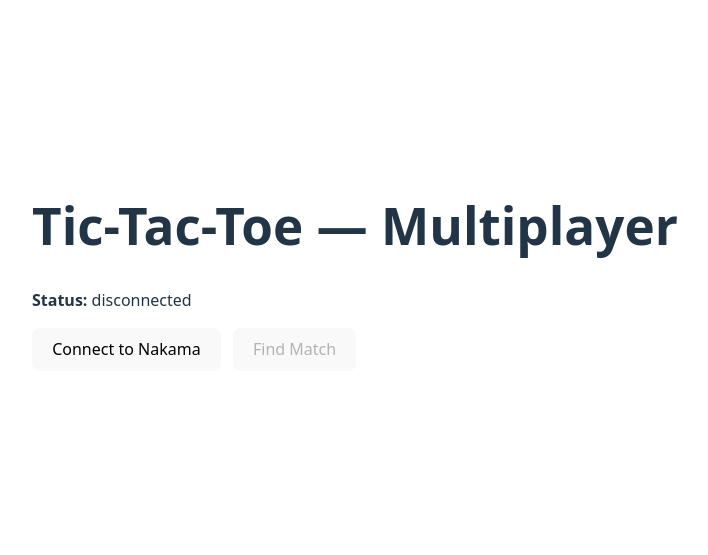
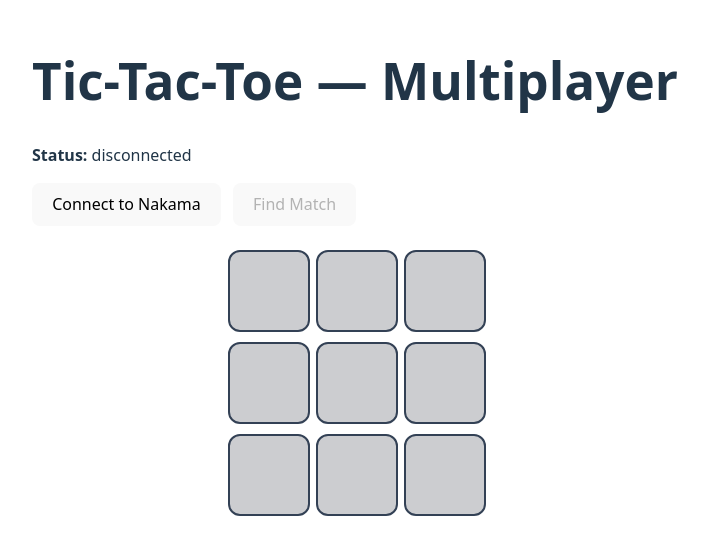
Before and after one commit to divyaxdv/tic-tac-toe, a React (Vite) app in the folder frontend/: page / in a window 1280 px wide. Shown: the part 133-688 px from the top of the page, without its empty margins (8-716 px from the left). Built offline with nearby package versions, Linux system fonts and the light colour scheme.

Commit message:
basic frontend designing

```diff
--- a/frontend/src/App.tsx
+++ b/frontend/src/App.tsx
@@ -1,10 +1,75 @@
-import { useState } from "react";
+import { useMemo, useState } from "react";
 import { authenticate, connectSocket, findMatch, getSocket } from "./lib/nakama";
+
+type MatchDataLike = {
+  opCode?: number;
+  op_code?: number;
+  opcode?: number;
+  data?: unknown;
+  payload?: unknown;
+  // Keep index signature so we can read other optional fields safely.
+  [key: string]: unknown;
+};
 
 function App() {
   const [status, setStatus] = useState<string>("disconnected");
   const [matchId, setMatchId] = useState<string | null>(null);
   const [userId, setUserId] = useState<string | null>(null);
+
+  // Keep these in sync with backend OpCode values.
+  const OPCODE_START = 1;
+  const OPCODE_UPDATE = 2;
+  const OPCODE_DONE = 3;
+  const OPCODE_REJECTED = 5;
+
+  const [board, setBoard] = useState<number[]>([]);
+  const [marks, setMarks] = useState<Record<string, number>>({});
+  const [activePlayer, setActivePlayer] = useState<string | null>(null);
+  const [deadlineRemainingTicks, setDeadlineRemainingTicks] = useState<number>(0);
+  const [winner, setWinner] = useState<string | null>(null);
+  const [winnerPositions, setWinnerPositions] = useState<number[] | null>(null);
+
+  const myMark = useMemo(() => {
+    if (!userId) return null;
+    const v = marks[userId];
+    return typeof v === "number" ? v : null;
+  }, [marks, userId]);
+
+  const myMarkChar = useMemo(() => {
+    if (myMark === 1) return "X";
+    if (myMark === 2) return "O";
+    return "?";
+  }, [myMark]);
+
+  function parsePayload(raw: unknown): unknown | null {
+    if (!raw) return null;
+    // nakama-js often provides string data; sometimes it can be Uint8Array.
+    if (typeof raw === "string") {
+      try {
+        return JSON.parse(raw);
+      } catch {
+        return raw;
+      }
+    }
+    if (raw instanceof Uint8Array) {
+      const text = new TextDecoder("utf-8").decode(raw);
+      try {
+        return JSON.parse(text);
+      } catch {
+        return text;
+      }
+    }
+    if (raw instanceof ArrayBuffer) {
+      const text = new TextDecoder("utf-8").decode(new Uint8Array(raw));
+      try {
+        return JSON.parse(text);
+      } catch {
+        return text;
+      }
+    }
+    if (typeof raw === "object") return raw;
+    return raw ?? null;
+  }
 
   const handleConnect = async () => {
     try {
@@ -16,8 +81,87 @@ function App() {
       setStatus("connected");
 
       const sock = getSocket();
-      sock.onmatchdata = (matchData) => {
+      sock.onmatchdata = (matchData: unknown) => {
+        // matchData shape can vary a bit by nakama-js version; keep logs for debugging.
         console.log("Match data received:", matchData);
+
+        const md = matchData as MatchDataLike;
+        const op = md?.opCode ?? md?.op_code ?? md?.opcode ?? null;
+        const opNum =
+          op === null || op === undefined || (typeof op !== "number" && typeof op !== "string")
+            ? null
+            : Number(op);
+
+        const parsed = parsePayload(md?.data ?? md?.payload ?? md);
+        const p =
+          parsed && typeof parsed === "object"
+            ? (parsed as Record<string, unknown>)
+            : null;
+
+        if (opNum === OPCODE_START) {
+          const nextBoard = Array.isArray(p?.board)
+            ? (p!.board as unknown[]).map((v) =>
+                typeof v === "number" ? v : 0
+              )
+            : [];
+          setBoard(nextBoard);
+
+          const marksRaw = p?.marks;
+          const nextMarks =
+            marksRaw && typeof marksRaw === "object" && !Array.isArray(marksRaw)
+              ? (marksRaw as Record<string, number>)
+              : {};
+          setMarks(nextMarks);
+
+          setActivePlayer(typeof p?.activePlayer === "string" ? p.activePlayer : null);
+          setDeadlineRemainingTicks(
+            typeof p?.deadlineRemainingTicks === "number"
+              ? (p.deadlineRemainingTicks as number)
+              : 0
+          );
+          setWinner(null);
+          setWinnerPositions(null);
+
+          setStatus("in match (2 player(s))");
+        } else if (opNum === OPCODE_UPDATE) {
+          const nextBoard = Array.isArray(p?.board)
+            ? (p!.board as unknown[]).map((v) => (typeof v === "number" ? v : 0))
+            : [];
+          setBoard(nextBoard);
+          const nextActivePlayer =
+            typeof p?.activePlayer === "string" ? p.activePlayer : null;
+          setActivePlayer(nextActivePlayer);
+          setDeadlineRemainingTicks(
+            typeof p?.deadlineRemainingTicks === "number"
+              ? (p.deadlineRemainingTicks as number)
+              : 0
+          );
+
+          if (winner) return; // avoid flashing during done
+
+          const turn =
+            nextActivePlayer && userId && nextActivePlayer === userId
+              ? "Your turn"
+              : "Opponent's turn";
+          setStatus(`in match — ${turn}`);
+        } else if (opNum === OPCODE_DONE) {
+          const nextBoard = Array.isArray(p?.board)
+            ? (p!.board as unknown[]).map((v) => (typeof v === "number" ? v : 0))
+            : [];
+          setBoard(nextBoard);
+          setWinner(typeof p?.winner === "string" ? p.winner : null);
+          setWinnerPositions(
+            Array.isArray(p?.winnerPositions)
+              ? (p!.winnerPositions as unknown[]).map((v) =>
+                  typeof v === "number" ? v : 0
+                )
+              : null
+          );
+
+          setStatus("match finished");
+        } else if (opNum === OPCODE_REJECTED) {
+          setStatus("move rejected");
+        }
       };
     } catch (err) {
       console.error(err);
@@ -31,15 +175,51 @@ function App() {
       const id = await findMatch();
       setMatchId(id);
 
+      // Reset UI state for the new match.
+      setBoard([]);
+      setMarks({});
+      setActivePlayer(null);
+      setDeadlineRemainingTicks(0);
+      setWinner(null);
+      setWinnerPositions(null);
+
       const sock = getSocket();
-      const match = await sock.joinMatch(id);
-      console.log("Joined match:", match);
-      setStatus(`in match (${match.presences.length} player(s))`);
+      await sock.joinMatch(id);
+
+      // Server will send START when both players are present.
+      setStatus("waiting for opponent...");
     } catch (err) {
       console.error(err);
       setStatus("error — see console");
     }
   };
+
+  function renderCell(i: number) {
+    const cell = board[i] ?? 0;
+    const char = cell === 1 ? "X" : cell === 2 ? "O" : "";
+    const isWinningCell = winnerPositions?.includes(i) ?? false;
+
+    return (
+      <div
+        key={i}
+        style={{
+          width: 78,
+          height: 78,
+          borderRadius: 12,
+          border: isWinningCell ? "3px solid #22c55e" : "2px solid #334155",
+          background: isWinningCell ? "rgba(34,197,94,0.15)" : "rgba(2,6,23,0.2)",
+          display: "flex",
+          alignItems: "center",
+          justifyContent: "center",
+          fontSize: 34,
+          fontWeight: 800,
+          userSelect: "none",
+        }}
+      >
+        {char}
+      </div>
+    );
+  }
 
   return (
     <div style={{ padding: 40, fontFamily: "system-ui, sans-serif" }}>
@@ -50,6 +230,11 @@ function App() {
       {userId && (
         <p>
           <strong>User ID:</strong> {userId}
+        </p>
+      )}
+      {userId && myMark && (
+        <p>
+          <strong>You are:</strong> {myMarkChar}
         </p>
       )}
       {matchId && (
@@ -65,6 +250,29 @@ function App() {
           Find Match
         </button>
       </div>
+
+      <div style={{ marginTop: 24 }}>
+        <div
+          style={{
+            display: "grid",
+            gridTemplateColumns: "repeat(3, 78px)",
+            gap: 10,
+            justifyContent: "center",
+          }}
+        >
+          {Array.from({ length: 9 }).map((_, i) => renderCell(i))}
+        </div>
+        {winner && (
+          <p style={{ marginTop: 14 }}>
+            Winner: <strong>{winner === userId ? "You" : "Opponent"}</strong>
+          </p>
+        )}
+        {deadlineRemainingTicks > 0 && (
+          <p style={{ marginTop: 6, color: "#64748b" }}>
+            Timer ticks: {deadlineRemainingTicks}
+          </p>
+        )}
+      </div>
     </div>
   );
 }
```
Also changed, not shown: 1 other file (tests, documents, lock files or other folders).
